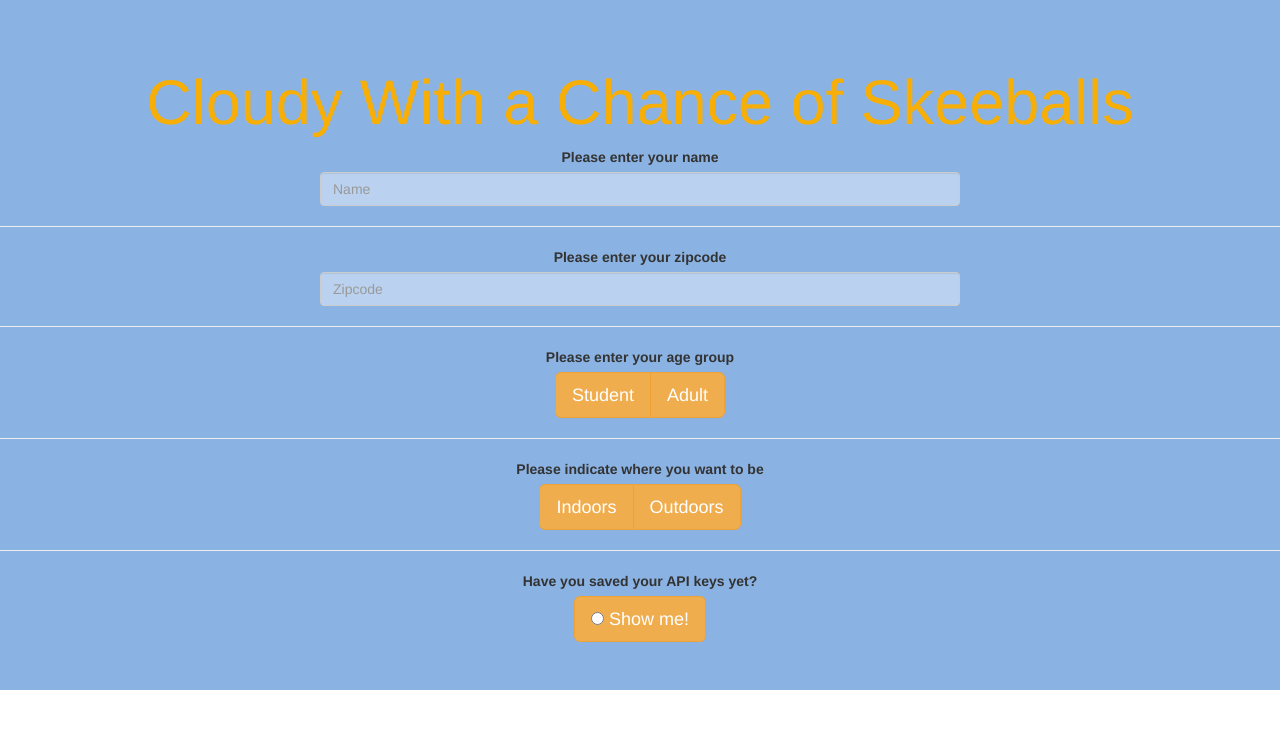
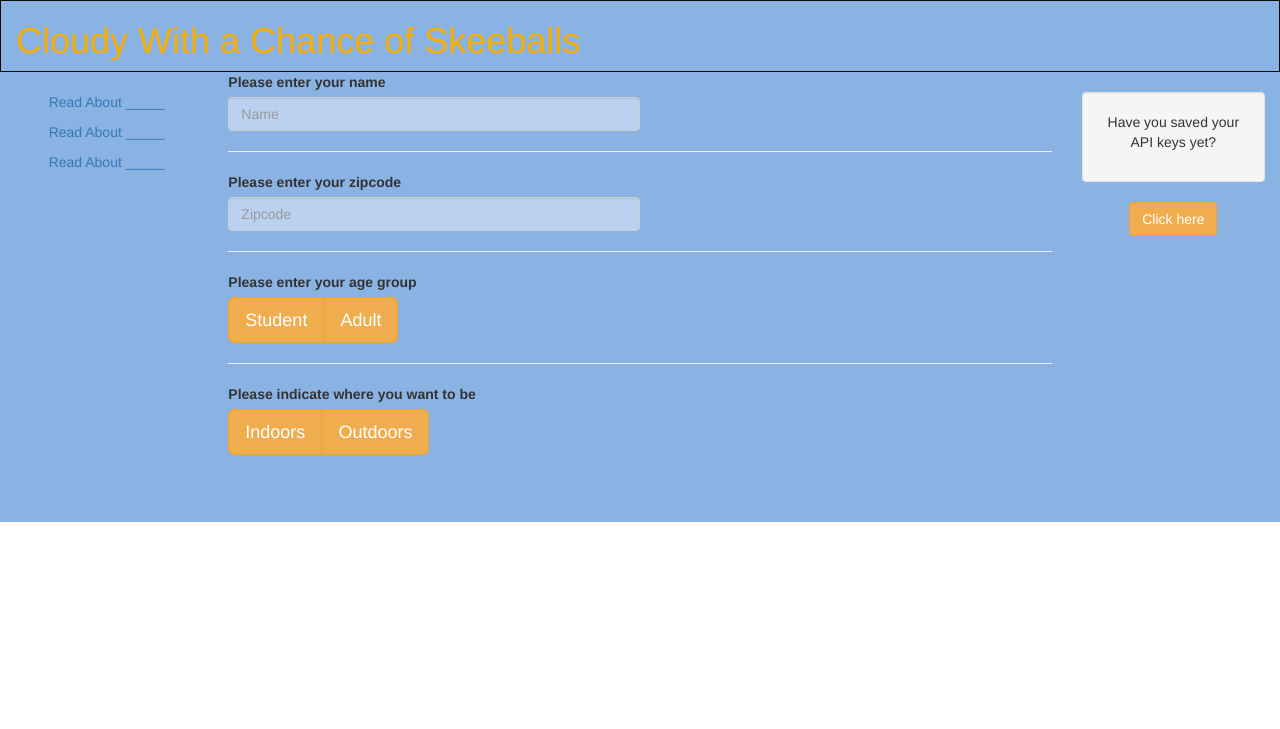
Before and after one commit to EugeneThomas/cYES, a Flask app: template templates/base.html in a window 1280 px wide. Shown: the top 729 px of the page. Run offline with Flask 2, Linux system fonts and the light colour scheme; the template is opened without the code that fills it, so the values that code supplies are empty; some libraries are stand-ins or nearby versions.

Commit message:
Updated template for bootstrap

```diff
--- a/templates/base.html
+++ b/templates/base.html
@@ -9,17 +9,65 @@ P01 -- ArRESTed Development
 <link rel="stylesheet" href="https://maxcdn.bootstrapcdn.com/bootstrap/3.3.7/css/bootstrap.min.css" integrity="sha384-BVYiiSIFeK1dGmJRAkycuHAHRg32OmUcww7on3RYdg4Va+PmSTsz/K68vbdEjh4u" crossorigin="anonymous">
 
 <html>
+   <style>
+    /* Remove the navbar's default margin-bottom and rounded borders */
+    .navbar {
+      margin-bottom: 0;
+      border-radius: 0;
+    }
+
+    /* Set height of the grid so .sidenav can be 100% (adjust as needed) */
+    .row.content {height: 450px}
+
+    /* Set gray background color and 100% height */
+    .sidenav {
+      padding-top: 20px;
+      background-color: #f1f1f1;
+      height: 100%;
+    }
+
+    /* Set black background color, white text and some padding */
+    footer {
+      background-color: #555;
+      color: white;
+      padding: 15px;
+    }
+
+    /* On small screens, set height to 'auto' for sidenav and grid */
+    @media screen and (max-width: 767px) {
+      .sidenav {
+        height: auto;
+        padding: 15px;
+      }
+      .row.content {height:auto;}
+    }
+  </style>
   <head>
     <title>Home</title>
   </head>
 
   <body>
-
-<div class="jumbotron text-center" style = "background-color: #8ab2e2">
-  <h1 style = "color: #f7af07">Cloudy With a Chance of Skeeballs</h1>
+<nav class="navbar navbar-inverse" style = "background-color: #8ab2e2;">
+  <div class="container-fluid">
+    <div class="navbar-header ">
+	<h1 style = "color: #f7af07">Cloudy With a Chance of Skeeballs</h1>
+    </div>
+  </div>
+</nav>
 
 
-<center>
+
+ <div class="container-fluid text-center" style = "background-color: #8ab2e2; ">
+  <div class="row content" >
+    <div class="col-sm-2 sidenav" style = "background-color: #8ab2e2;">
+      <p><a href="google.com">Read About _____</a></p>
+      <p><a href="bing.com">Read About _____</a></p>
+      <p><a href="pchancs.com">Read About _____</a></p>
+    </div>
+    <div class="col-sm-8 text-left">
+
+
+
 <form>
   <div class="form-group">
     <label for="name">Please enter your name</label>
@@ -61,13 +109,25 @@ P01 -- ArRESTed Development
       <label class="btn btn-warning btn-lg">
         <input type="radio" name="location" id="outdoors"> Outdoors
       </label>
+
 </div>
 
-<hr>
-<label for="disclaimer">Have you saved your API keys yet?</label>
-<br>
- <label class="btn btn-warning btn-lg">
-        <input type="radio" name="api" id="api"> Show me!
-      </label>
+
+
+
+    </div>
+    <div class="col-sm-2 sidenav" style = "background-color: #8ab2e2;">
+      <div class="well">
+        <p>Have you saved your API keys yet?</p>
+      </div>
+
+      <a href="google.com" class="btn btn-warning" role="button">Click here</a>
+    </div>
+  </div>
+</div>
+
+
+
+
   </body>
 </html>
```
